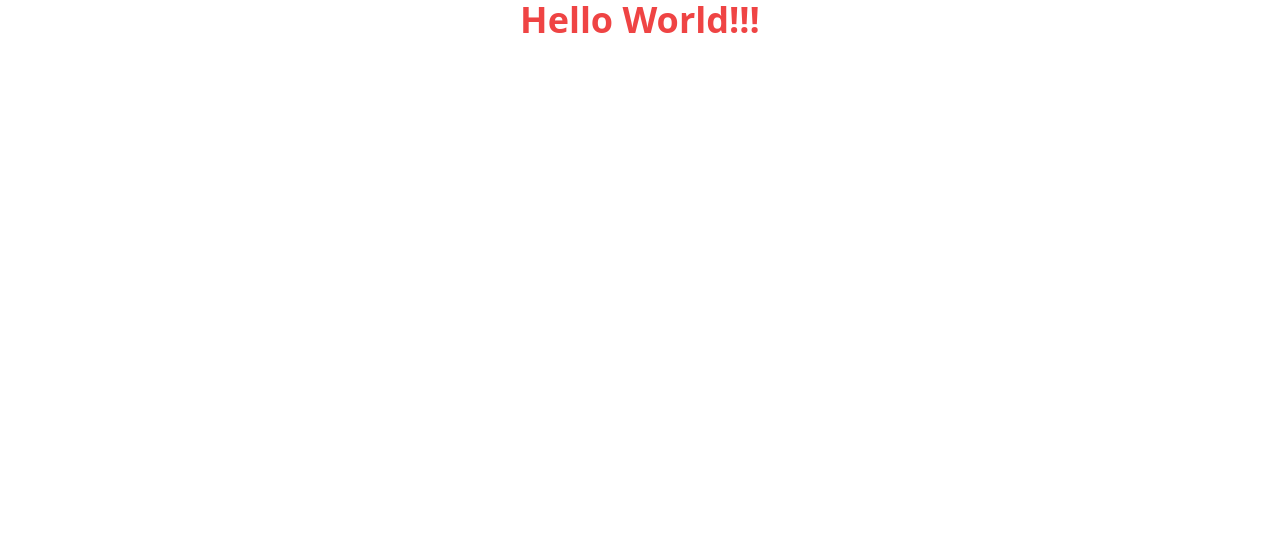
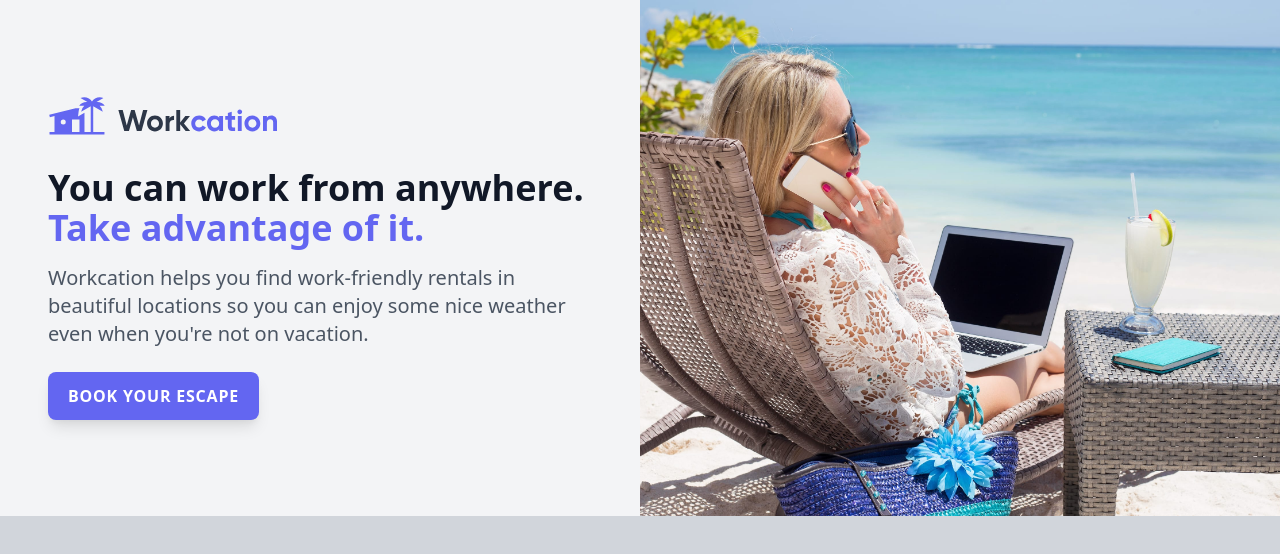
Before and after one commit to laslomcd/tailwind-workcation, a website built with Vite: page index.html in a window 1280 px wide. Built offline with nearby package versions, Linux system fonts and the light colour scheme.

Commit message:
added images

```diff
--- a/index.html
+++ b/index.html
@@ -7,7 +7,42 @@
 		<title>Workcation</title>
 		<link href="/css/tailwind.css" rel="stylesheet" />
 	</head>
-	<body>
-		<h1 class="text-4xl font-bold text-center text-red-500 hello">Hello World!!!</h1>
+	<body class="bg-gray-300">
+		<div class="bg-gray-100 grid lg:grid-cols-2 2xl:grid-cols-5">
+			<div class="px-8 py-12 max-w-md mx-auto sm:max-w-xl lg:px-12 lg:py-24 lg:max-w-full xl:mr-0 2xl:col-span-2">
+				<div class="xl:max-w-xl">
+					<img class="h-10" src="/img/logo.svg" alt="Workcation" />
+					<img
+						class="mt-6 rounded-lg shadow-xl sm:mt-8 sm:h-64 sm:w-full sm:object-cover object-center lg:hidden"
+						src="/img/beach-work.jpg"
+						alt="Woman workcationing on the beach"
+					/>
+					<h1 class="mt-6 text-2xl font-bold text-gray-900 sm:mt-8 sm:text-4xl lg:text-3xl xl:text-4xl">
+						You can work from anywhere.
+						<br class="hidden lg:inline" />
+						<span class="text-indigo-500">Take advantage of it.</span>
+					</h1>
+					<p class="mt-2 text-gray-600 sm:mt-4 sm:text-xl">
+						Workcation helps you find work-friendly rentals in beautiful locations so you can enjoy some
+						nice weather even when you're not on vacation.
+					</p>
+					<div class="mt-4 sm:mt-6">
+						<a
+							class="inline-block px-5 py-3 rounded-lg bg-indigo-500 uppercase tracking-wider font-semibold text-sm text-white shadow-lg sm:text-base"
+							href="#"
+						>
+							Book your escape
+						</a>
+					</div>
+				</div>
+			</div>
+			<div class="hidden relative lg:block 2xl:col-span-3">
+				<img
+					class="absolute inset-0 w-full h-full object-cover object-center"
+					src="/img/beach-work.jpg"
+					alt="Woman workcationing on the beach"
+				/>
+			</div>
+		</div>
 	</body>
 </html>
```
Also changed, not shown: img/chicago.jpg (added), img/colorado.jpg (added), img/logo-brand.svg (added), img/malibu.jpg (added), img/miami.jpg (added), img/seattle.jpg (added), img/toronto.jpg (added).
